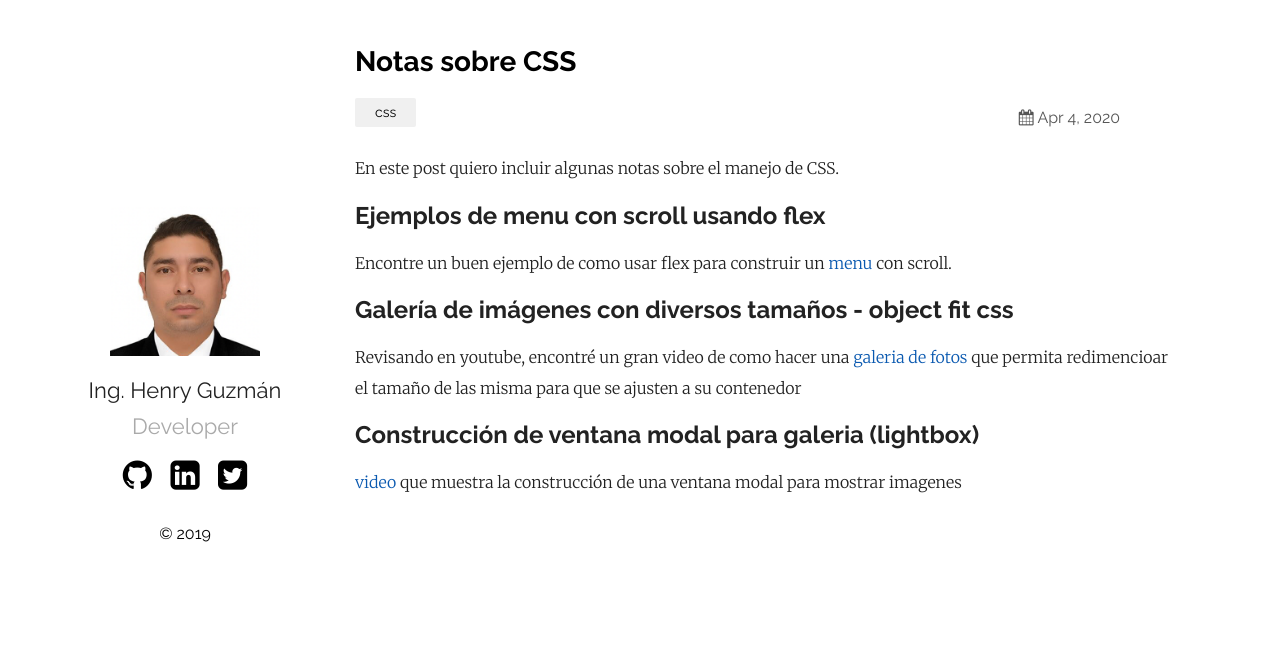
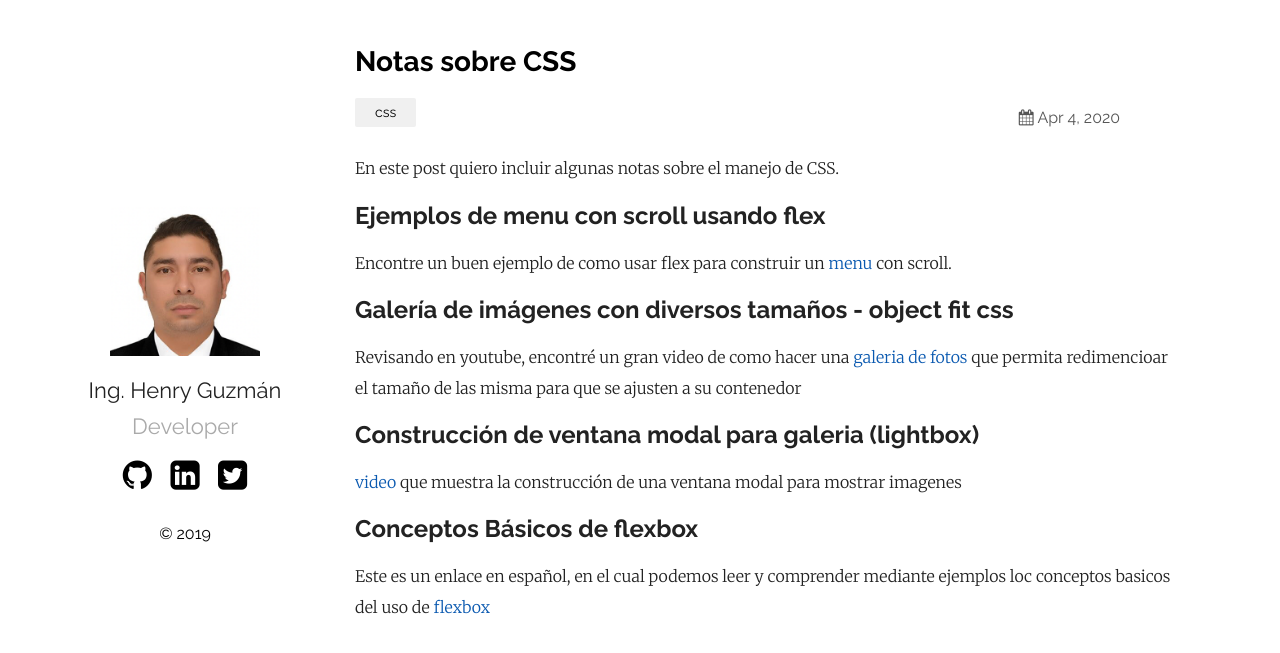
Before and after one commit to hguzman/hguzman.github.io, a Jekyll site: the page built from _posts/2020-03-4-notas sobre CSS.markdown, in a window 1280 px wide. Shown: the top 653 px of the page. Built offline with Jekyll 4.4.1, drawn with Linux system fonts in a browser that asks for light colours; comment, search, counter and statistics services are not loaded.

Commit message:
Update 2020-03-4-notas sobre CSS.markdown

```diff
--- a/_posts/2020-03-4-notas sobre CSS.markdown
+++ b/_posts/2020-03-4-notas sobre CSS.markdown
@@ -23,4 +23,9 @@ Revisando en youtube, encontré un gran video de como hacer una [galeria de foto
 
 [video][video] que muestra la construcción de una ventana modal para mostrar imagenes
 
+## Conceptos Básicos de flexbox
+
+Este es un enlace en español, en el cual podemos leer y comprender mediante ejemplos loc conceptos basicos del uso de [flexbox]
+
 [video]: https://www.youtube.com/watch?v=HDrFypgPd_0
+[flexbox]: https://developer.mozilla.org/es/docs/Web/CSS/CSS_Flexible_Box_Layout/Conceptos_Basicos_de_Flexbox
```
